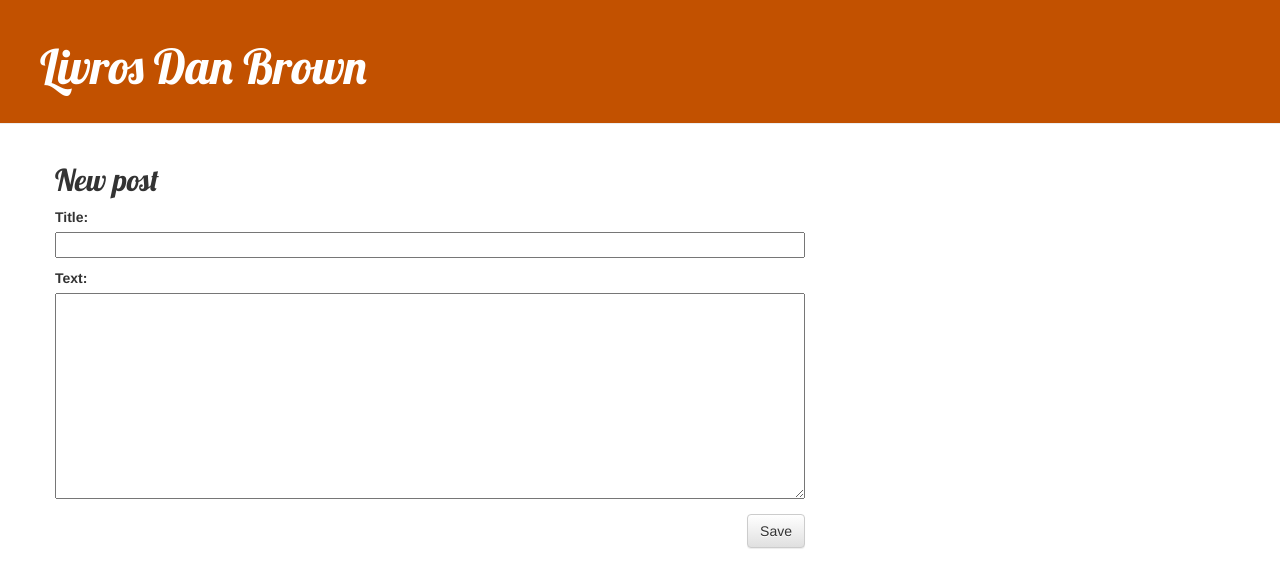
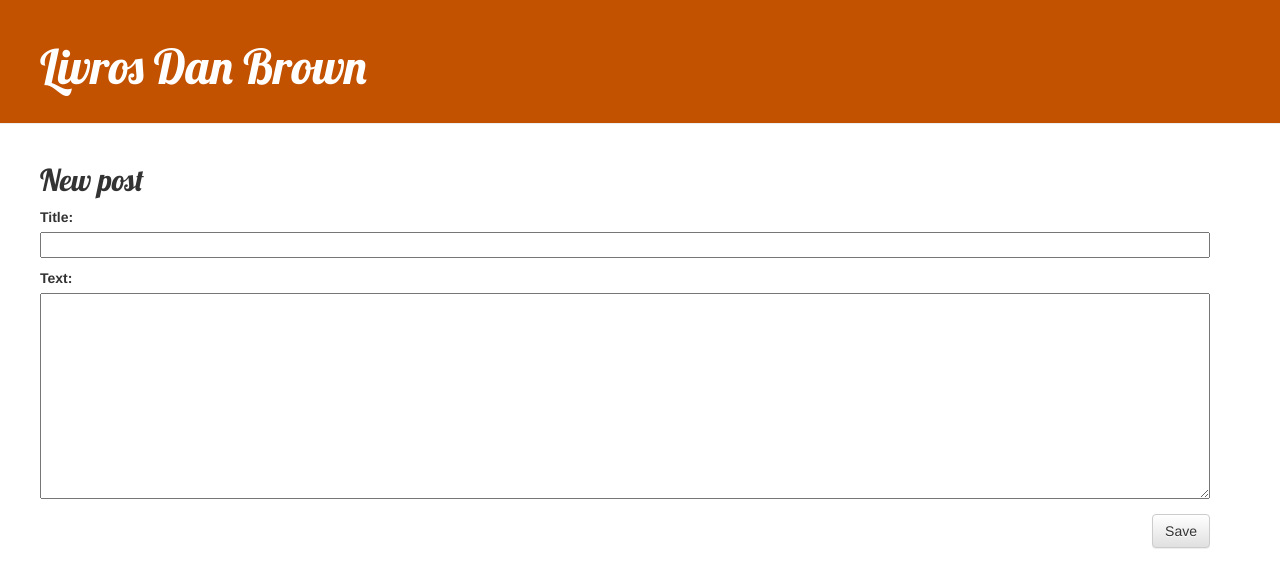
Before and after one commit to daramariabs/my-first-blog, a Django app: page /post/new in a window 1280 px wide. Shown: the top 588 px of the page. Run offline with Django 3.2, Linux system fonts and the light colour scheme; some libraries are stand-ins or nearby versions.

Commit message:
atualização do layout

```diff
--- a/blog/templates/blog/base.html
+++ b/blog/templates/blog/base.html
@@ -22,12 +22,14 @@
     </div>
 
     <div class="content container">
-        <div class="row">
-            <div class="col-md-8">
+        <div class="row aling-items-start">
+            <div class="col">
             {% block content %}
             {% endblock %}
             </div>
         </div>
     </div>
+
+
 </body>
 </html>
```
Also changed, not shown: blog/teste.py (deleted).
